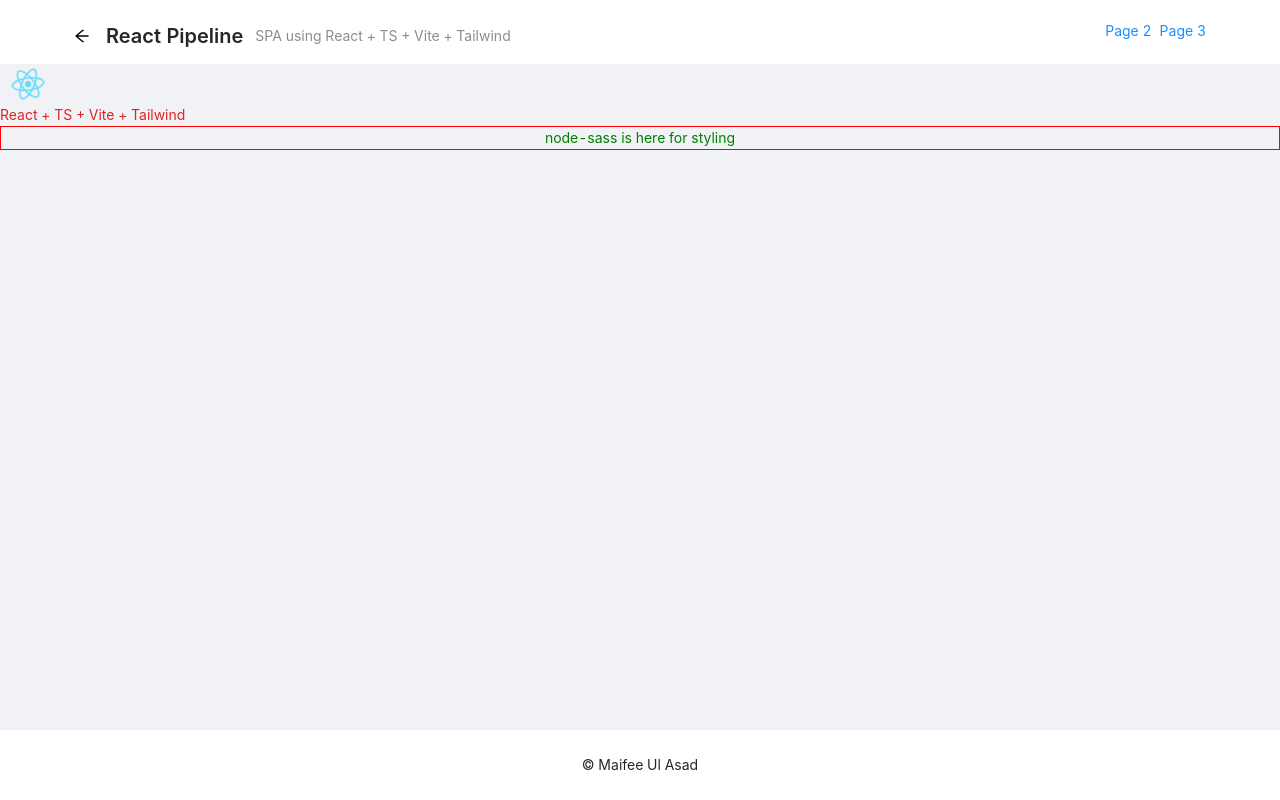
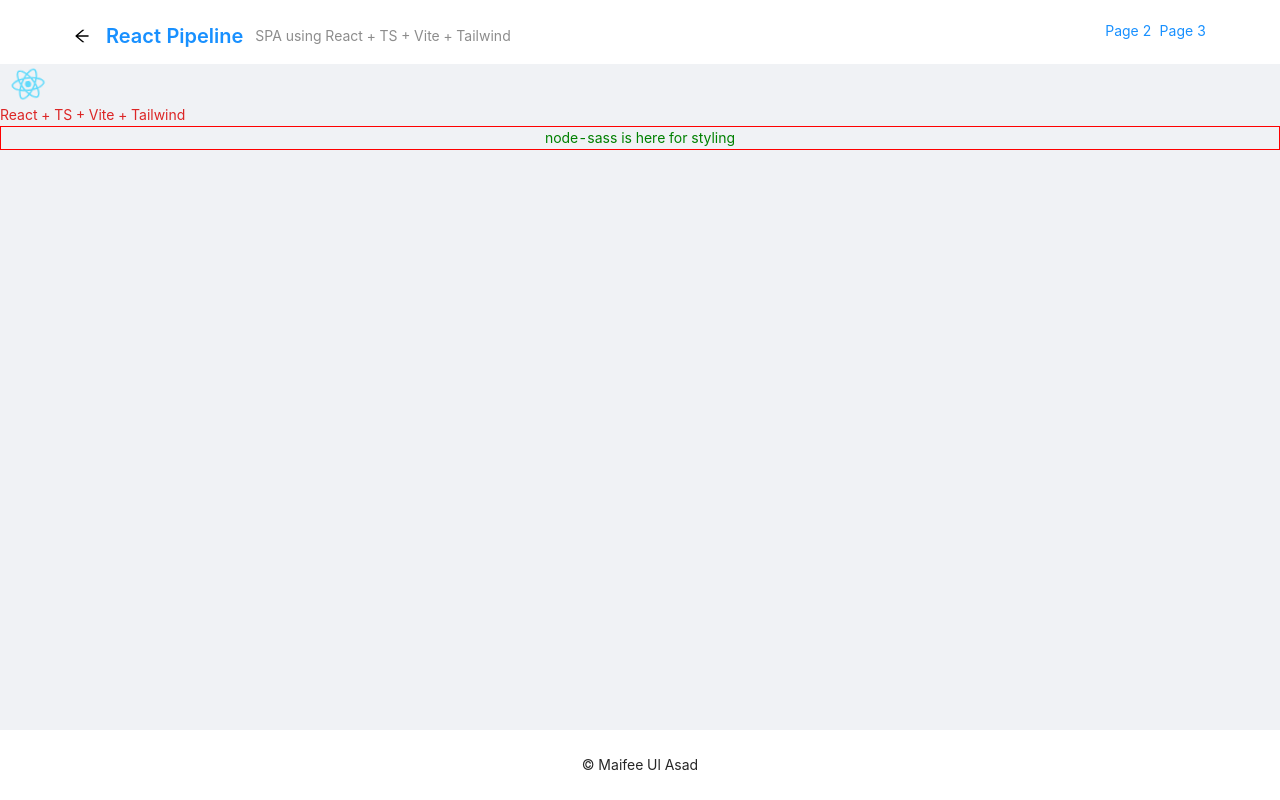
Before and after one commit to maifeeulasad/react-pipeline, a React (Vite) app: page /react-pipeline/landing in a window 1280 px wide. Built offline with nearby package versions, Linux system fonts and the light colour scheme.

Commit message:
[chores]: homepage navigation on title

```diff
--- a/src/layout/CustomLayout.tsx
+++ b/src/layout/CustomLayout.tsx
@@ -10,7 +10,7 @@ const CustomHeader = () => {
   return (
     <PageHeader
       className="site-page-header h-full"
-      title="React Pipeline"
+      title={<Link to="/">React Pipeline</Link>}
       subTitle="SPA using React + TS + Vite + Tailwind"
       onBack={() => navigate(-1)}
       extra={
```
